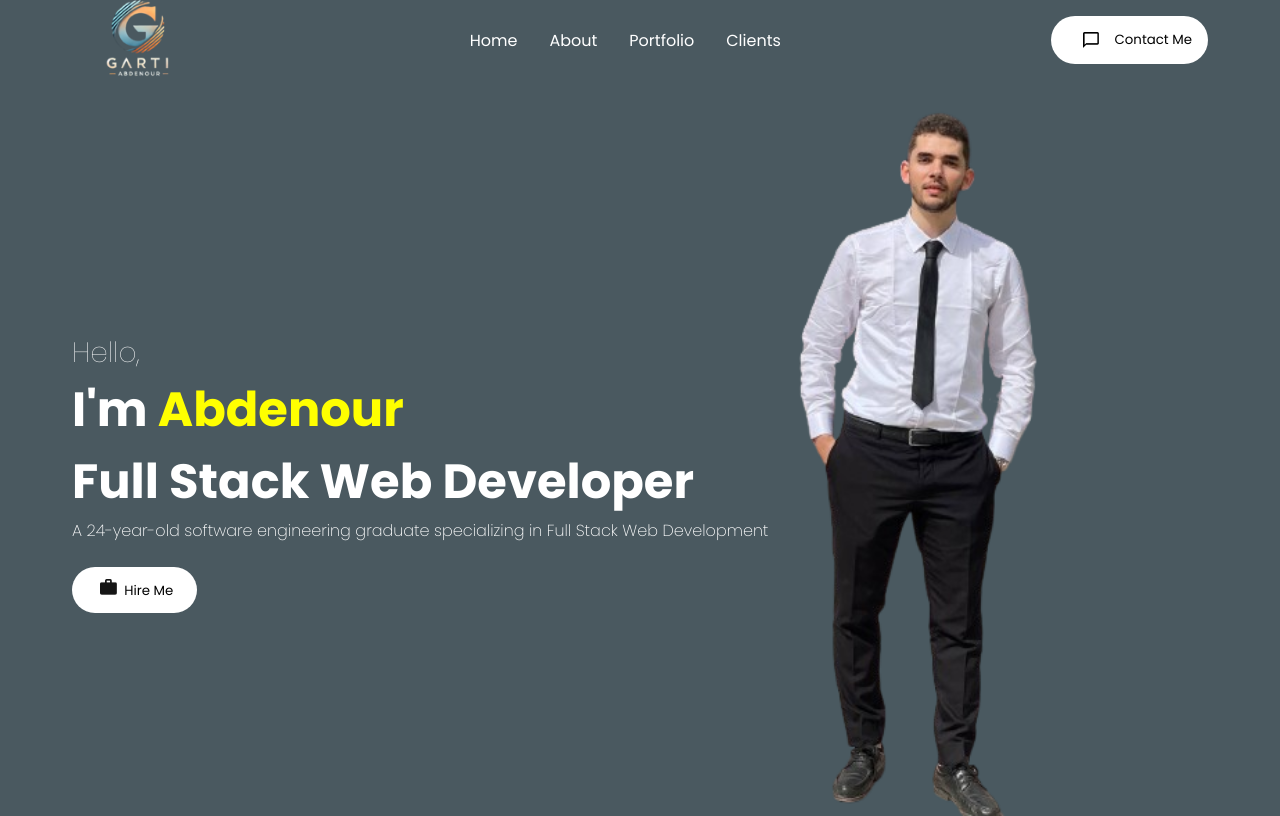
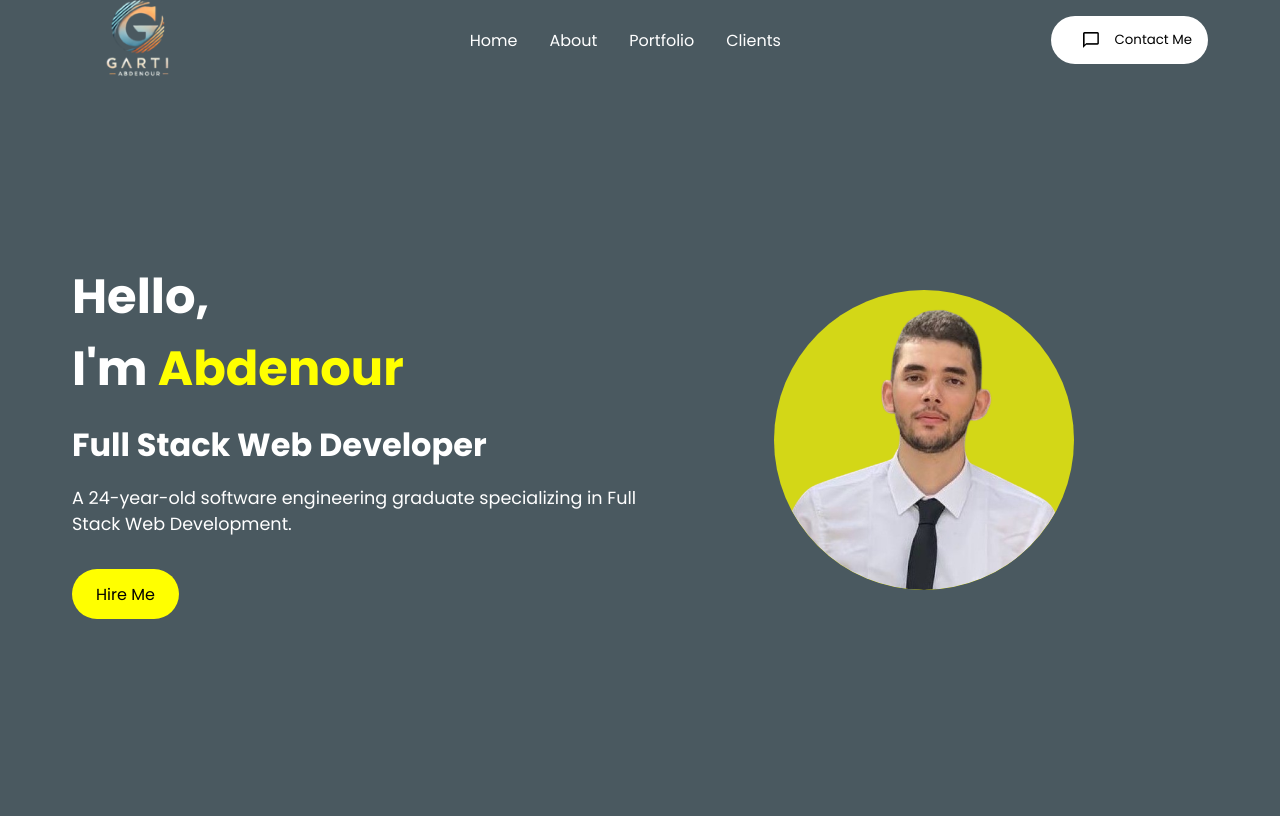
Before and after one commit to abdenourgarti/portfolio, a React (Create React App) app: page / in a window 1280 px wide. Built offline with nearby package versions, Linux system fonts and the light colour scheme.

Commit message:
intro section

```diff
--- a/src/components/Intro/intro.css
+++ b/src/components/Intro/intro.css
@@ -1,62 +1,139 @@
-#intro{
-    height: calc(100vh - 4rem);
-    width: 100vw;
+.intro-section {
+    display: flex;
+    justify-content: space-between;
+    align-items: center;
+    padding: 2rem;
     max-width: 75rem;
     margin: 0 auto;
+    min-height: calc(100vh - 5rem);
+  }
+
+  .intro-content {
+    flex: 1;
+    max-width: 50%;
+  }
+
+  .intro-content h1 {
+    font-size: 3rem;
+    margin-bottom: 1rem;
+  }
+
+  .intro-content h1 span {
+    color: yellow;
+  }
+
+  .intro-content h2 {
+    font-size: 2rem;
+    margin-bottom: 1rem;
+  }
+
+  .intro-content p {
+    font-size: 1.1rem;
+    margin-bottom: 2rem;
+  }
+
+  .hire-me-btn {
+    background: yellow;
+    color: black;
+    border: none;
+    padding: 0.8rem 1.5rem;
+    font-size: 1rem;
+    border-radius: 2rem;
+    cursor: pointer;
+    transition: all 0.3s ease;
+  }
+
+  .hire-me-btn:hover {
+    background: white;
+  }
+
+  .intro-image-container {
+    flex: 1;
+    display: flex;
+    justify-content: center;
+    align-items: center;
+  }
+
+  .intro-image-wrapper {
+    width: 300px;
+    height: 300px;
+    border-radius: 50%;
     overflow: hidden;
     position: relative;
   }
 
-.bg{
+  .intro-image-wrapper::before {
+    content: '';
     position: absolute;
-    top: -4rem;
-    right: 0;
+    top: -2px;
+    left: -2px;
+    right: -2px;
+    bottom: -2px;
+    background: yellow;
     z-index: -1;
-    object-fit: cover;
-    height: 100vh;
+    border-radius: 50%;
+    animation: pulse 1.5s infinite;
   }
 
-.introContent{
-    height: 100vh;
-    width: 100vw;
-    padding: 2rem;
-    font-size: 3rem;
-    font-weight: 700;
-    display: flex;
-    flex-direction: column;
-    justify-content: center;
+  .intro-image {
+    width: 100%;
+    height: 100%;
+    object-fit: cover;
+    border-radius: 50%;
   }
 
-.hello{
-    font-size: 1.75rem;
-    font-weight: 100;
+  @keyframes pulse {
+    0% {
+      opacity: 1;
+      transform: scale(1);
+    }
+    50% {
+      opacity: 0.5;
+      transform: scale(1.05);
+    }
+    100% {
+      opacity: 1;
+      transform: scale(1);
+    }
   }
 
-.introName {
-    color: yellow;
+  @media (max-width: 768px) {
+    .intro-section {
+      flex-direction: column-reverse;
+      text-align: center;
+      padding: 1rem;
     }
 
-.introParag {
-    font-size: medium;
-    font-weight: 200;
+    .intro-content, .intro-image-container {
+      max-width: 100%;
     }
 
-.btn{
-    background: white;
-    margin: 1rem 0;
-    padding: 0.75rem 1.5rem;
-    border: none;
-    border-radius: 2rem;
+    .intro-content h1 {
+      font-size: 2.5rem;
     }
 
-.btnImg{
-    object-fit: cover;
-    margin: 0 0.25rem;
-    height: 1rem;
+    .intro-content h2 {
+      font-size: 1.5rem;
     }
 
-@media screen and (max-width:840px) {
-    .bg{
-        right: -10vw;
+    .intro-image-wrapper {
+      width: 200px;
+      height: 200px;
+      margin-bottom: 2rem;
     }
   }
+
+  @media (max-width: 480px) {
+    .intro-image-wrapper {
+      width: 150px;
+      height: 150px;
+    }
+
+    .intro-content h1 {
+      font-size: 2rem;
+    }
+
+    .intro-content h2 {
+      font-size: 1.2rem;
+    }
+  }
--- a/src/components/Intro/intro.js
+++ b/src/components/Intro/intro.js
@@ -1,19 +1,23 @@
 import React from 'react'
 import './intro.css'
-import bg from "../../images/image sans background 1.png"
+import profileImage from "../../images/image_sans_backround-removebg-preview.png"
 import btnImg from "../../images/hireme.png"
 import { Link } from 'react-scroll'
 
 const Intro = () => {
   return (
-    <section id='intro'>
-        <div className='introContent'>
-            <span className='hello'>Hello,</span>
-            <span className='introText'>I'm <span className='introName'>Abdenour</span> <br/> Full Stack Web Developer</span>
-            <p className='introParag'>A 24-year-old software engineering graduate specializing in Full Stack Web Development</p>
-            <Link><button className='btn'><img className='btnImg' src={btnImg} alt='hire me'/> Hire Me</button></Link>
+    <section className="intro-section">
+      <div className="intro-content">
+        <h1>Hello, <br />I'm <span>Abdenour</span></h1>
+        <h2>Full Stack Web Developer</h2>
+        <p>A 24-year-old software engineering graduate specializing in Full Stack Web Development.</p>
+        <button className="hire-me-btn">Hire Me</button>
+      </div>
+      <div className="intro-image-container">
+        <div className="intro-image-wrapper">
+          <img src={profileImage} alt="Abdenour" className="intro-image" />
         </div>
-        <img src={bg} alt='Profile' className='bg'/>
+      </div>
     </section>
   )
 }
```
Also changed, not shown: src/images/image sans background 1.png. Lines whose indentation alone changed are shown as unchanged.
